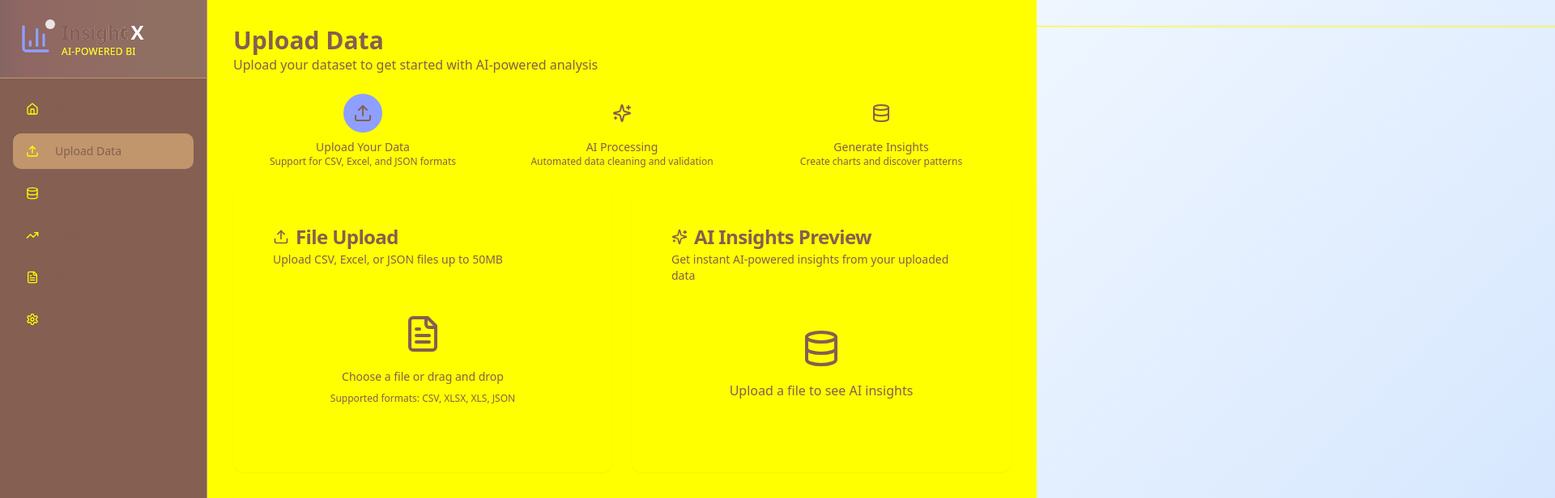
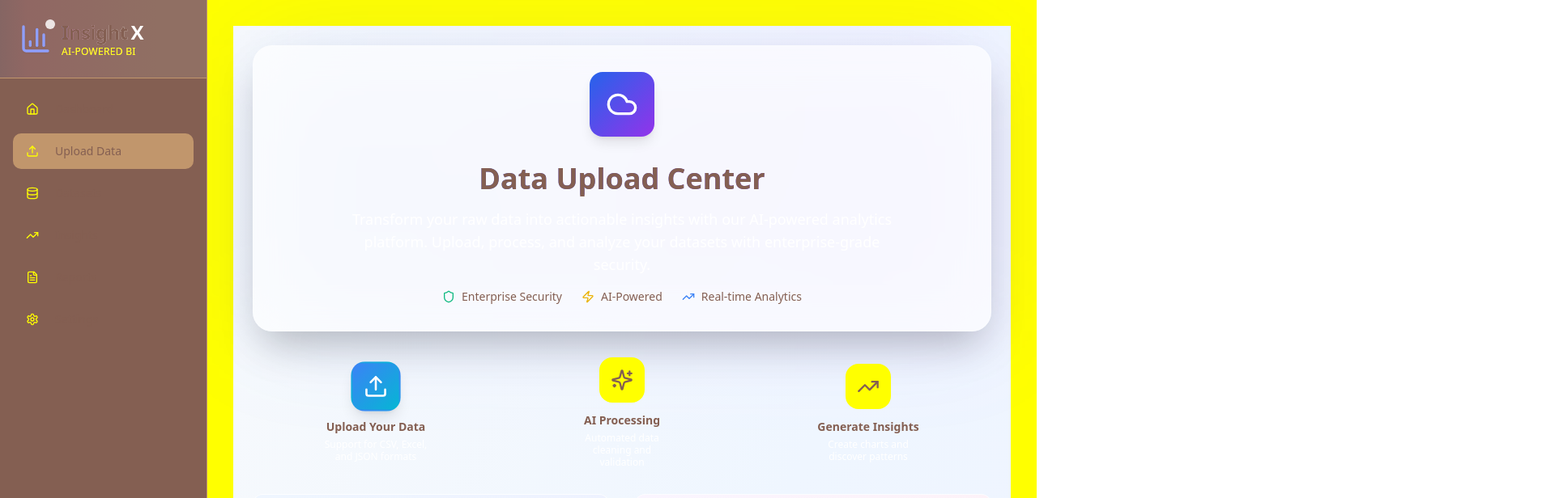
Before and after one commit to Rishita-rm/InsightX-AI-Powered-Business-Intelligence-Dashboard, a React (Vite) app: page / in a window 1280 px wide. Both pictures are taken after a click on the button "Upload Data". Shown: the top 616 px of the page at 81% size, 1920 px wide, since content can reach past the window. Built offline with nearby package versions, Linux system fonts and the light colour scheme.

Commit message:
Update data upload section
Enhanced the data upload section with a more professional and creative design, including improved visual elements and user experience.

```diff
--- a/src/components/DataUpload.tsx
+++ b/src/components/DataUpload.tsx
@@ -6,7 +6,7 @@ import { Input } from "@/components/ui/input";
 import { Label } from "@/components/ui/label";
 import { Textarea } from "@/components/ui/textarea";
 import { Progress } from "@/components/ui/progress";
-import { Upload, FileText, Database, Sparkles, CheckCircle, Brain } from "lucide-react";
+import { Upload, FileText, Database, Sparkles, CheckCircle, Brain, Cloud, Zap, TrendingUp, Shield } from "lucide-react";
 import { useToast } from "@/hooks/use-toast";
 import { supabase } from "@/integrations/supabase/client";
 
@@ -100,77 +100,121 @@ const DataUpload = () => {
       title: "Upload Your Data",
       description: "Support for CSV, Excel, and JSON formats",
       active: !uploadedFile,
+      color: "from-blue-500 to-cyan-500"
     },
     {
       icon: Sparkles,
       title: "AI Processing",
       description: "Automated data cleaning and validation",
       active: isProcessing,
+      color: "from-purple-500 to-pink-500"
     },
     {
-      icon: Database,
+      icon: TrendingUp,
       title: "Generate Insights",
       description: "Create charts and discover patterns",
       active: analysisComplete,
+      color: "from-emerald-500 to-teal-500"
     },
   ];
 
   return (
-    <div className="space-y-6 animate-fade-in force-visible-text">
-      <div>
-        <h1 className="text-3xl font-bold text-foreground">Upload Data</h1>
-        <p className="text-muted-foreground">Upload your dataset to get started with AI-powered analysis</p>
+    <div className="min-h-screen bg-gradient-to-br from-slate-50 via-blue-50 to-indigo-50 p-6 space-y-8">
+      {/* Enhanced Header */}
+      <div className="relative">
+        <div className="absolute inset-0 bg-gradient-to-r from-blue-600/10 to-purple-600/10 rounded-3xl blur-3xl" />
+        <div className="relative bg-white/70 backdrop-blur-xl border border-white/20 rounded-3xl p-8 shadow-2xl">
+          <div className="text-center space-y-4">
+            <div className="inline-flex items-center justify-center w-20 h-20 bg-gradient-to-br from-blue-600 to-purple-600 rounded-2xl shadow-lg mb-4">
+              <Cloud className="w-10 h-10 text-white" />
+            </div>
+            <h1 className="text-4xl font-bold bg-gradient-to-r from-blue-600 to-purple-600 bg-clip-text text-transparent">
+              Data Upload Center
+            </h1>
+            <p className="text-lg text-muted-foreground max-w-2xl mx-auto">
+              Transform your raw data into actionable insights with our AI-powered analytics platform.
+              Upload, process, and analyze your datasets with enterprise-grade security.
+            </p>
+            <div className="flex items-center justify-center gap-6 mt-6">
+              <div className="flex items-center gap-2 text-sm text-muted-foreground">
+                <Shield className="w-4 h-4 text-emerald-500" />
+                <span>Enterprise Security</span>
+              </div>
+              <div className="flex items-center gap-2 text-sm text-muted-foreground">
+                <Zap className="w-4 h-4 text-yellow-500" />
+                <span>AI-Powered</span>
+              </div>
+              <div className="flex items-center gap-2 text-sm text-muted-foreground">
+                <TrendingUp className="w-4 h-4 text-blue-500" />
+                <span>Real-time Analytics</span>
+              </div>
+            </div>
+          </div>
+        </div>
       </div>
 
-      {/* Process Steps */}
-      <div className="flex justify-between items-center mb-8">
+      {/* Enhanced Process Steps */}
+      <div className="relative">
+        <div className="flex justify-between items-center mb-8 relative">
+          {/* Connection Lines */}
+          <div className="absolute top-6 left-0 right-0 h-0.5 bg-gradient-to-r from-border via-primary/30 to-border -z-10" />
+
           {uploadSteps.map((step, index) => {
             const Icon = step.icon;
+            const isActive = step.active;
+            const isComplete = analysisComplete && index < 2;
+
             return (
-            <div key={index} className="flex flex-col items-center space-y-2 flex-1">
-              <div className={`w-12 h-12 rounded-full flex items-center justify-center border-2 transition-colors ${
-                step.active
-                  ? 'bg-primary border-primary text-primary-foreground'
-                  : analysisComplete || index === 0
-                  ? 'bg-success border-success text-background'
-                  : 'border-muted bg-muted'
+              <div key={index} className="flex flex-col items-center space-y-3 flex-1 relative z-10">
+                <div className={`w-14 h-14 rounded-2xl flex items-center justify-center border-2 transition-all duration-500 transform ${
+                  isActive
+                    ? `bg-gradient-to-br ${step.color} border-transparent text-white shadow-lg scale-110`
+                    : isComplete
+                    ? 'bg-emerald-500 border-emerald-500 text-white shadow-lg'
+                    : 'border-border bg-background hover:shadow-md'
                 }`}>
-                {analysisComplete && index < 2 ? (
-                  <CheckCircle className="h-6 w-6" />
+                  {isComplete ? (
+                    <CheckCircle className="h-7 w-7" />
                   ) : (
-                  <Icon className="h-6 w-6" />
+                    <Icon className="h-7 w-7" />
                   )}
                 </div>
-              <div className="text-center">
-                <h3 className="font-medium text-sm text-foreground">{step.title}</h3>
-                <p className="text-xs text-muted-foreground">{step.description}</p>
+                <div className="text-center max-w-32">
+                  <h3 className="font-semibold text-sm text-foreground mb-1">{step.title}</h3>
+                  <p className="text-xs text-muted-foreground leading-tight">{step.description}</p>
                 </div>
-              {index < uploadSteps.length - 1 && (
-                <div className="hidden md:block w-full h-px bg-border absolute top-6 left-1/2 transform translate-x-1/2" />
-              )}
               </div>
             );
           })}
         </div>
+      </div>
 
-      <div className="grid gap-6 lg:grid-cols-2">
-        {/* File Upload */}
-        <Card className="insight-card">
-          <CardHeader>
-            <CardTitle className="flex items-center space-x-2 text-card-foreground">
-              <Upload className="h-5 w-5" />
-              <span>File Upload</span>
+      <div className="grid gap-8 lg:grid-cols-2">
+        {/* Enhanced File Upload */}
+        <Card className="group hover:shadow-2xl transition-all duration-300 bg-white/70 backdrop-blur-xl border-white/20 overflow-hidden">
+          <CardHeader className="bg-gradient-to-r from-blue-50 to-indigo-50 pb-4">
+            <CardTitle className="flex items-center space-x-3 text-xl">
+              <div className="w-10 h-10 bg-gradient-to-br from-blue-500 to-indigo-500 rounded-lg flex items-center justify-center">
+                <Upload className="h-5 w-5 text-white" />
+              </div>
+              <span>Smart File Upload</span>
             </CardTitle>
-            <CardDescription className="text-muted-foreground">
-              Upload CSV, Excel, or JSON files up to 50MB
+            <CardDescription className="text-base">
+              Drag & drop or browse files • Multiple formats supported • Up to 50MB
             </CardDescription>
           </CardHeader>
-          <CardContent className="space-y-4">
-            <div className="border-2 border-dashed border-border rounded-lg p-8 text-center hover:border-primary/50 transition-colors">
-              <FileText className="h-12 w-12 mx-auto text-muted-foreground mb-4" />
-              <div className="space-y-2">
-                <Label htmlFor="file-upload" className="cursor-pointer text-foreground">
-                  <span className="text-primary hover:text-primary/80">Choose a file</span> or drag and drop
+          <CardContent className="p-6 space-y-6">
+            <div className="relative border-2 border-dashed border-border rounded-xl p-8 text-center hover:border-primary/50 transition-all duration-300 hover:bg-primary/5 group-hover:shadow-inner">
+              <div className="absolute inset-0 bg-gradient-to-br from-blue-500/5 to-purple-500/5 rounded-xl opacity-0 group-hover:opacity-100 transition-opacity duration-300" />
+              <div className="relative z-10">
+                <div className="w-16 h-16 mx-auto mb-4 bg-gradient-to-br from-blue-100 to-indigo-100 rounded-xl flex items-center justify-center">
+                  <FileText className="h-8 w-8 text-blue-600" />
+                </div>
+                <Label htmlFor="file-upload" className="cursor-pointer">
+                  <span className="text-lg font-semibold text-primary hover:text-primary/80 transition-colors">
+                    Choose files
+                  </span>
+                  <span className="text-muted-foreground"> or drag and drop here</span>
                 </Label>
                 <Input
                   id="file-upload"
@@ -179,22 +223,36 @@ const DataUpload = () => {
                   onChange={handleFileUpload}
                   className="hidden"
                 />
-                <p className="text-xs text-muted-foreground">
-                  Supported formats: CSV, XLSX, XLS, JSON
-                </p>
+                <div className="mt-4 flex flex-wrap justify-center gap-2">
+                  {['CSV', 'XLSX', 'XLS', 'JSON'].map((format) => (
+                    <span key={format} className="px-3 py-1 bg-muted rounded-full text-xs font-medium">
+                      {format}
+                    </span>
+                  ))}
+                </div>
               </div>
             </div>
 
             {uploadedFile && (
-              <div className="space-y-2">
-                <div className="flex items-center space-x-2">
-                  <FileText className="h-4 w-4 text-foreground" />
-                  <span className="text-sm font-medium text-foreground">{uploadedFile.name}</span>
+              <div className="space-y-4 animate-fade-in">
+                <div className="flex items-center space-x-3 p-4 bg-gradient-to-r from-emerald-50 to-teal-50 rounded-lg border border-emerald-200">
+                  <div className="w-10 h-10 bg-emerald-500 rounded-lg flex items-center justify-center">
+                    <FileText className="h-5 w-5 text-white" />
+                  </div>
+                  <div className="flex-1">
+                    <p className="font-medium text-foreground">{uploadedFile.name}</p>
+                    <p className="text-sm text-muted-foreground">
+                      {(uploadedFile.size / 1024 / 1024).toFixed(2)} MB
+                    </p>
+                  </div>
                 </div>
                 {isProcessing && (
-                  <div className="space-y-2">
-                    <Progress value={uploadProgress} className="w-full" />
-                    <p className="text-xs text-muted-foreground">Processing... {uploadProgress}%</p>
+                  <div className="space-y-3">
+                    <div className="flex items-center justify-between">
+                      <span className="text-sm font-medium">Processing...</span>
+                      <span className="text-sm text-muted-foreground">{uploadProgress}%</span>
+                    </div>
+                    <Progress value={uploadProgress} className="h-2" />
                   </div>
                 )}
               </div>
@@ -202,115 +260,177 @@ const DataUpload = () => {
           </CardContent>
         </Card>
 
-        {/* AI Insights Preview */}
-        <Card className="insight-card">
-          <CardHeader>
-            <CardTitle className="flex items-center space-x-2 text-card-foreground">
-              <Sparkles className="h-5 w-5" />
-              <span>AI Insights Preview</span>
+        {/* Enhanced AI Insights */}
+        <Card className="group hover:shadow-2xl transition-all duration-300 bg-white/70 backdrop-blur-xl border-white/20 overflow-hidden">
+          <CardHeader className="bg-gradient-to-r from-purple-50 to-pink-50 pb-4">
+            <CardTitle className="flex items-center space-x-3 text-xl">
+              <div className="w-10 h-10 bg-gradient-to-br from-purple-500 to-pink-500 rounded-lg flex items-center justify-center">
+                <Sparkles className="h-5 w-5 text-white" />
+              </div>
+              <span>AI Insights Engine</span>
             </CardTitle>
-            <CardDescription className="text-muted-foreground">
-              Get instant AI-powered insights from your uploaded data
+            <CardDescription className="text-base">
+              Advanced machine learning analysis of your data patterns and quality
             </CardDescription>
           </CardHeader>
-          <CardContent>
+          <CardContent className="p-6">
             {aiInsights ? (
-              <div className="space-y-3">
-                <div className="p-4 bg-muted rounded-lg border">
-                  <h4 className="font-semibold text-sm mb-2 text-foreground">🤖 AI Analysis:</h4>
-                  <p className="text-sm whitespace-pre-wrap text-foreground">{aiInsights}</p>
+              <div className="space-y-4 animate-fade-in">
+                <div className="p-5 bg-gradient-to-br from-violet-50 to-purple-50 rounded-xl border border-violet-200">
+                  <div className="flex items-center gap-2 mb-3">
+                    <Brain className="h-5 w-5 text-violet-600" />
+                    <h4 className="font-semibold text-violet-900">AI Analysis Results</h4>
                   </div>
-                <Button variant="outline" className="w-full">
-                  <Brain className="h-4 w-4 mr-2" />
-                  View Full Analytics
+                  <p className="text-sm text-violet-800 whitespace-pre-wrap leading-relaxed">{aiInsights}</p>
+                </div>
+                <Button className="w-full bg-gradient-to-r from-violet-600 to-purple-600 hover:from-violet-700 hover:to-purple-700 text-white shadow-lg">
+                  <TrendingUp className="h-4 w-4 mr-2" />
+                  View Detailed Analytics
                 </Button>
               </div>
             ) : uploadedFile ? (
-              <div className="text-center py-8">
-                <Sparkles className="h-12 w-12 mx-auto text-muted-foreground mb-4" />
-                <p className="text-muted-foreground">
-                  {isProcessing ? "AI is analyzing your data..." : "Ready for AI analysis"}
+              <div className="text-center py-12 space-y-4">
+                <div className="w-16 h-16 mx-auto bg-gradient-to-br from-purple-100 to-pink-100 rounded-xl flex items-center justify-center animate-pulse">
+                  <Sparkles className="h-8 w-8 text-purple-600" />
+                </div>
+                <div className="space-y-2">
+                  <p className="font-medium text-foreground">
+                    {isProcessing ? "AI analyzing your data..." : "Ready for AI analysis"}
+                  </p>
+                  <p className="text-sm text-muted-foreground">
+                    Our AI will identify patterns, anomalies, and insights
                   </p>
                 </div>
+              </div>
             ) : (
-              <div className="text-center py-8">
-                <Database className="h-12 w-12 mx-auto text-muted-foreground mb-4" />
-                <p className="text-muted-foreground">Upload a file to see AI insights</p>
+              <div className="text-center py-12 space-y-4">
+                <div className="w-16 h-16 mx-auto bg-gradient-to-br from-slate-100 to-gray-100 rounded-xl flex items-center justify-center">
+                  <Database className="h-8 w-8 text-slate-400" />
+                </div>
+                <div className="space-y-2">
+                  <p className="font-medium text-muted-foreground">Upload data to begin</p>
+                  <p className="text-sm text-muted-foreground">
+                    Get instant AI-powered insights and recommendations
+                  </p>
+                </div>
               </div>
             )}
           </CardContent>
         </Card>
       </div>
 
-      {/* API Integration */}
-      <Card className="insight-card">
-        <CardHeader>
-          <CardTitle className="flex items-center space-x-2 text-card-foreground">
-            <Database className="h-5 w-5" />
-            <span>API Integration</span>
+      {/* Enhanced API Integration */}
+      <Card className="bg-white/70 backdrop-blur-xl border-white/20 shadow-xl overflow-hidden">
+        <CardHeader className="bg-gradient-to-r from-cyan-50 to-blue-50 pb-4">
+          <CardTitle className="flex items-center space-x-3 text-xl">
+            <div className="w-10 h-10 bg-gradient-to-br from-cyan-500 to-blue-500 rounded-lg flex items-center justify-center">
+              <Database className="h-5 w-5 text-white" />
+            </div>
+            <span>API Data Integration</span>
           </CardTitle>
-          <CardDescription className="text-muted-foreground">
-            Connect to external data sources via API
+          <CardDescription className="text-base">
+            Connect to external data sources and APIs for real-time data synchronization
           </CardDescription>
         </CardHeader>
-        <CardContent className="space-y-4">
+        <CardContent className="p-6 space-y-6">
+          <div className="grid gap-6 md:grid-cols-2">
+            <div className="space-y-4">
               <div className="space-y-2">
-            <Label htmlFor="api-url" className="text-foreground">API Endpoint URL</Label>
-            <Input id="api-url" placeholder="https://api.example.com/data" />
+                <Label htmlFor="api-url" className="text-sm font-medium">API Endpoint URL</Label>
+                <Input
+                  id="api-url"
+                  placeholder="https://api.example.com/data"
+                  className="bg-white/50 border-white/20"
+                />
               </div>
               <div className="space-y-2">
-            <Label htmlFor="api-key" className="text-foreground">API Key (Optional)</Label>
-            <Input id="api-key" type="password" placeholder="Your API key" />
+                <Label htmlFor="api-key" className="text-sm font-medium">API Key (Optional)</Label>
+                <Input
+                  id="api-key"
+                  type="password"
+                  placeholder="Your API key"
+                  className="bg-white/50 border-white/20"
+                />
               </div>
+            </div>
+            <div className="space-y-4">
               <div className="space-y-2">
-            <Label htmlFor="api-headers" className="text-foreground">Custom Headers (JSON)</Label>
+                <Label htmlFor="api-headers" className="text-sm font-medium">Custom Headers (JSON)</Label>
                 <Textarea
                   id="api-headers"
                   placeholder='{"Authorization": "Bearer token", "Content-Type": "application/json"}'
-              className="min-h-[80px]"
+                  className="min-h-[120px] bg-white/50 border-white/20"
                 />
               </div>
-          <Button className="w-full" variant="outline">
+            </div>
+          </div>
+          <Button className="w-full bg-gradient-to-r from-cyan-600 to-blue-600 hover:from-cyan-700 hover:to-blue-700 text-white shadow-lg">
             <Database className="h-4 w-4 mr-2" />
-            Connect API
+            Connect API Endpoint
           </Button>
         </CardContent>
       </Card>
 
-      {/* Recent Uploads with AI Status */}
-      <Card className="insight-card">
+      {/* Enhanced Recent Uploads */}
+      <Card className="bg-white/70 backdrop-blur-xl border-white/20 shadow-xl">
         <CardHeader>
-          <CardTitle className="text-card-foreground">Recent Uploads</CardTitle>
-          <CardDescription className="text-muted-foreground">Your recently processed datasets with AI analysis status</CardDescription>
+          <CardTitle className="text-xl">Recent Data Processing</CardTitle>
+          <CardDescription className="text-base">Your recently processed datasets with AI analysis status</CardDescription>
         </CardHeader>
-        <CardContent>
-          <div className="space-y-3">
+        <CardContent className="p-6">
+          <div className="space-y-4">
             {[
-              { name: "sales_data_2024.csv", size: "2.3 MB", status: "AI Analyzed", insights: "Strong Q3 growth, seasonal patterns detected", time: "2 hours ago" },
-              { name: "customer_analytics.xlsx", size: "5.1 MB", status: "Processing", insights: "Analysis in progress...", time: "1 day ago" },
-              { name: "marketing_metrics.json", size: "890 KB", status: "AI Analyzed", insights: "High conversion in digital channels", time: "3 days ago" },
+              {
+                name: "sales_data_2024.csv",
+                size: "2.3 MB",
+                status: "AI Analyzed",
+                insights: "Strong Q3 growth patterns detected • 23% revenue increase",
+                time: "2 hours ago",
+                statusColor: "emerald"
+              },
+              {
+                name: "customer_analytics.xlsx",
+                size: "5.1 MB",
+                status: "Processing",
+                insights: "Analysis in progress... ETA 3 minutes",
+                time: "1 day ago",
+                statusColor: "amber"
+              },
+              {
+                name: "marketing_metrics.json",
+                size: "890 KB",
+                status: "AI Analyzed",
+                insights: "High conversion in digital channels • ROI improvement",
+                time: "3 days ago",
+                statusColor: "emerald"
+              },
             ].map((file, index) => (
-              <div key={index} className="flex items-center justify-between p-4 border rounded-lg hover:bg-muted/50 transition-colors">
-                <div className="flex items-center space-x-3">
-                  <FileText className="h-8 w-8 text-muted-foreground" />
-                  <div className="flex-1">
-                    <p className="font-medium text-foreground">{file.name}</p>
-                    <p className="text-sm text-muted-foreground">{file.size} • {file.time}</p>
-                    {file.insights && (
-                      <p className="text-xs text-primary mt-1">💡 {file.insights}</p>
-                    )}
+              <div key={index} className="group p-5 border rounded-xl hover:bg-muted/30 transition-all duration-200 hover:shadow-md">
+                <div className="flex items-start justify-between">
+                  <div className="flex items-start space-x-4 flex-1">
+                    <div className="w-12 h-12 bg-gradient-to-br from-blue-100 to-indigo-100 rounded-xl flex items-center justify-center group-hover:shadow-md transition-shadow">
+                      <FileText className="h-6 w-6 text-blue-600" />
                     </div>
-                </div>
-                <div className="flex items-center space-x-2">
-                  <span className={`px-2 py-1 rounded-full text-xs ${
-                    file.status === "AI Analyzed"
-                      ? "bg-success/10 text-success"
-                      : "bg-warning/10 text-warning"
+                    <div className="flex-1 space-y-2">
+                      <div className="flex items-center gap-3">
+                        <p className="font-semibold text-foreground">{file.name}</p>
+                        <span className={`px-3 py-1 rounded-full text-xs font-medium ${
+                          file.statusColor === "emerald"
+                            ? "bg-emerald-100 text-emerald-700"
+                            : "bg-amber-100 text-amber-700"
                         }`}>
                           {file.status}
                         </span>
-                  <Button size="sm" variant="ghost">
-                    View
+                      </div>
+                      <p className="text-sm text-muted-foreground">{file.size} • {file.time}</p>
+                      <div className="flex items-center gap-2">
+                        <Brain className="h-4 w-4 text-violet-500" />
+                        <p className="text-sm text-violet-700 font-medium">{file.insights}</p>
+                      </div>
+                    </div>
+                  </div>
+                  <Button size="sm" variant="ghost" className="opacity-0 group-hover:opacity-100 transition-opacity">
+                    View Details
                   </Button>
                 </div>
               </div>
```
Lines whose indentation alone changed are shown as unchanged.
